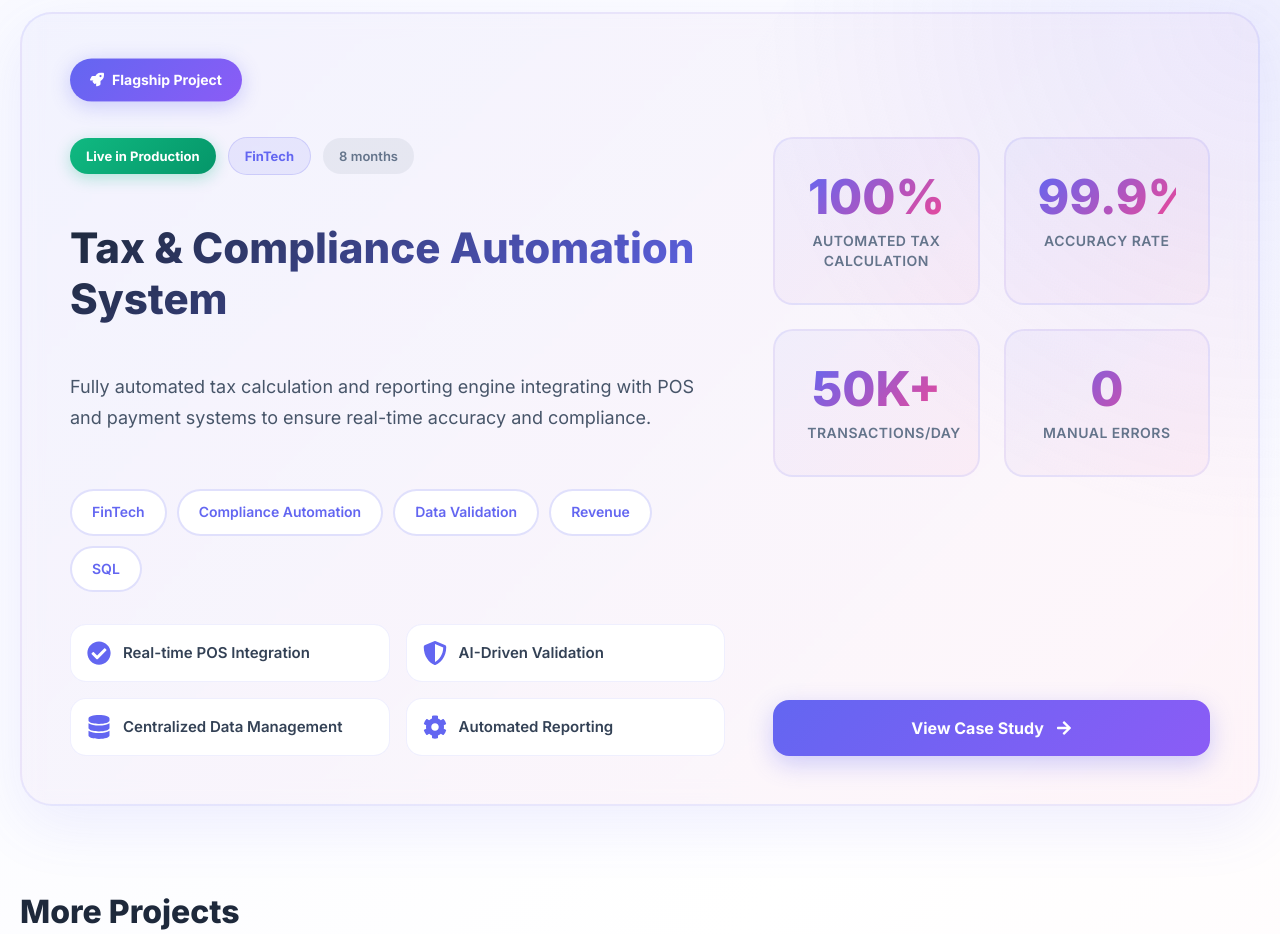
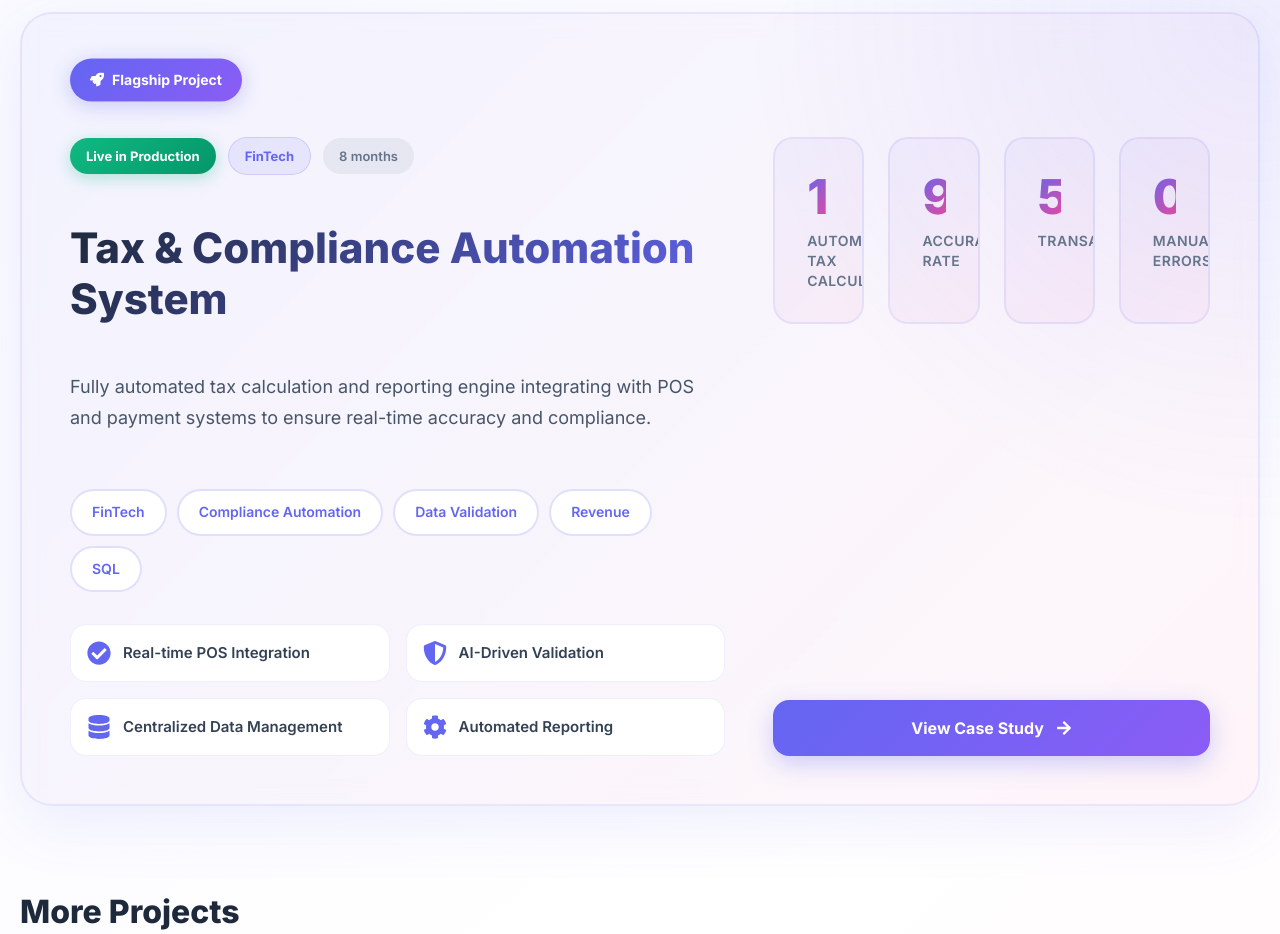
Before and after one commit to souvik-me/portfolio-website-me, a React (Vite) app: page / in a window 1280 px wide. Shown: the part 4560-5494 px from the top of the page. Built offline with nearby package versions, Linux system fonts and the light colour scheme.

Commit message:
home page card fix

```diff
--- a/src/components/Projects.css
+++ b/src/components/Projects.css
@@ -287,9 +287,9 @@
 }
 
 .metrics-grid {
-  display: grid !important;
-  grid-template-columns: 1fr 1fr !important;
-  grid-template-rows: auto auto !important;
+  display: grid;
+  grid-template-columns: 1fr 1fr;
+  grid-template-rows: auto auto;
   gap: 20px;
   flex-shrink: 0;
   width: 100%;
```
